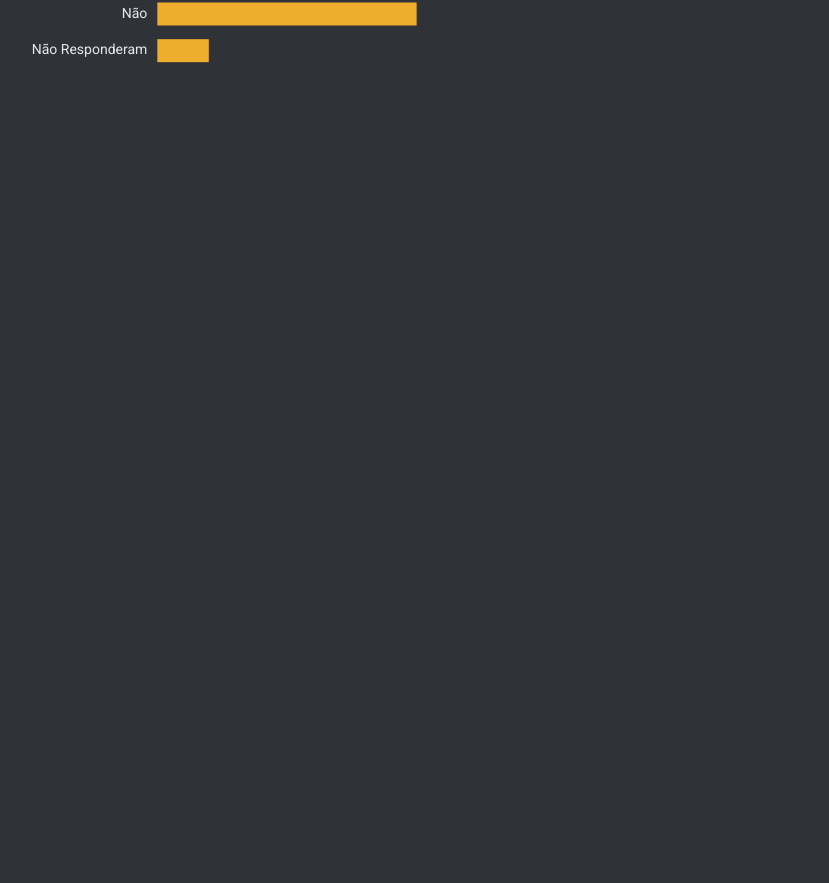
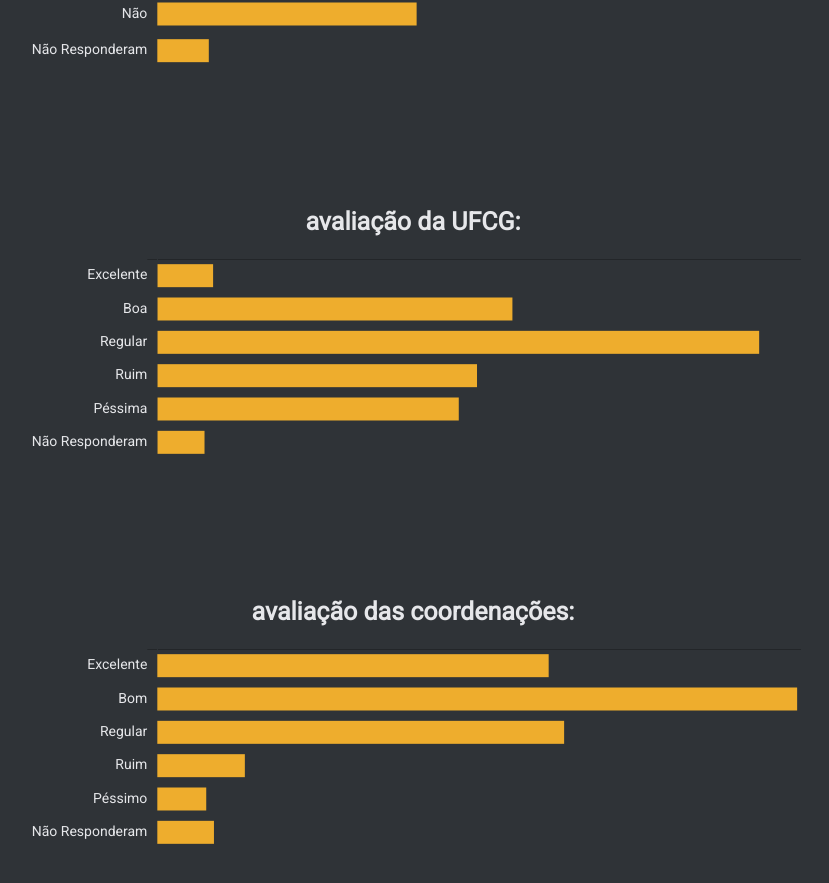
Before and after one commit to YoYolops/raeOP, a React (Create React App) app in the folder web-app/frontend/: page / in a window 1280 px wide. Shown: the part 7916-8799 px from the top of the page, without its empty margins (35-864 px from the left). Before the commit the page ends 8045 px from the top, so only its background shows below. Built offline with nearby package versions, Linux system fonts and the light colour scheme.

Commit message:
finalizando plots gerais

```diff
--- a/web-app/frontend/src/App.js
+++ b/web-app/frontend/src/App.js
@@ -6,6 +6,7 @@ import LandingPage from './components/Pages/LandingPage';
 import Profile from './components/Pages/Perfil';
 import RaeOpinion from './components/Pages/RaeOpinion';
 import TeacherOpinion from './components/Pages/TeacherOpinion';
+import InstitutionOpinion from './components/Pages/InstitutionOpinion'
 
 function App() {
   return (
@@ -14,6 +15,7 @@ function App() {
         <Profile />
         <RaeOpinion />
         <TeacherOpinion />
+        <InstitutionOpinion />
       </DefaultPage>
 
   );
--- /dev/null
+++ b/web-app/frontend/src/components/Pages/InstitutionOpinion/index.js
@@ -0,0 +1,15 @@
+import React from 'react';
+
+import GdezoitoGeral from '../../graphics/InstitutionOpinionGraphics/Gdezoito/GdezoitoGeral';
+import GdezenoveGeral from '../../graphics/InstitutionOpinionGraphics/Gdezenove/GdezenoveGeral';
+
+const InstitutionOpinion = () => {
+    return (
+        <div>
+            <GdezoitoGeral />
+            <GdezenoveGeral />
+        </div>
+    );
+};
+
+export default InstitutionOpinion;
--- /dev/null
+++ b/web-app/frontend/src/components/graphics/InstitutionOpinionGraphics/Gdezenove/GdezenoveGeral.jsx
@@ -0,0 +1,86 @@
+import React from 'react';
+import { HorizontalBar } from 'react-chartjs-2'
+
+/* Como você avalia o desempenho da coordenação do seu curso no atendimento e suporte aos estudantes no RAE? */
+
+const GdezenoveGeral = () => {
+    return (
+        <div className="gContainer" id="g19Geral">
+            <HorizontalBar
+                data={{
+                    labels: [
+                        'Excelente', 'Bom', 'Regular', 'Ruim', 'Péssimo', 'Não Responderam'
+                    ],
+
+                    datasets: [
+                        {
+                            data: [354, 547, 366, 118, 88, 94],
+                            backgroundColor: '#EEAD2D',
+                            barThickness: 'flex',
+                            hoverBackgroundColor: "#b8831c",
+                        },
+                    ],
+                }}
+                height={390}
+                width={100}
+                options={{
+                    maintainAspectRatio: false,
+                    layout: {
+                        padding: 60,
+                    },
+
+                    legend: {
+                        display: false,
+        /*                         labels: {
+                            fontSize: 15,
+                            fontColor: "#e6e7ea",
+                            fontFamily: 'Roboto',
+                        },
+        */
+                    },
+
+                    title: {
+                        display: true,
+                        padding: 20,
+                        text: "avaliação das coordenações:",
+                        fontSize: 25,
+                        fontColor: "#e6e7ea",
+                        fontFamily: 'Roboto',
+                    },
+
+                    scales: {
+                        yAxes:[
+                            {
+                                barPercentage: 1,
+
+                                gridLines: {
+                                    color: "rgba(0, 0, 0, 0)",
+                                },
+
+                                ticks: {
+                                    beginAtZero: true,
+                                    fontSize: 14,
+                                    fontColor: "#e6e7ea",
+                                    fontFamily: 'Roboto',
+                                },
+
+                                barThickness: 23,
+                            },
+                        ],
+
+                        xAxes:[
+                            {
+                                display: false,
+                                gridLines: {
+                                    color: "rgba(0,0,0,0)",
+                                },
+                            }
+                        ],
+                    },
+                }}
+            />
+        </div>
+    );
+};
+
+export default GdezenoveGeral;
--- /dev/null
+++ b/web-app/frontend/src/components/graphics/InstitutionOpinionGraphics/Gdezoito/GdezoitoGeral.jsx
@@ -0,0 +1,86 @@
+import React from 'react';
+import { HorizontalBar } from 'react-chartjs-2'
+
+/* Como você avalia a atuação da UFCG diante da pandemia? */
+
+const GdezoitoGeral= () => {
+    return (
+        <div className="gContainer" id="g18Geral">
+            <HorizontalBar
+                data={{
+                    labels: [
+                        'Excelente', 'Boa', 'Regular', 'Ruim', 'Péssima', 'Não Responderam'
+                    ],
+
+                    datasets: [
+                        {
+                            data: [52, 331, 561, 298, 281, 44],
+                            backgroundColor: '#EEAD2D',
+                            barThickness: 'flex',
+                            hoverBackgroundColor: "#b8831c",
+                        },
+                    ],
+                }}
+                height={390}
+                width={100}
+                options={{
+                    maintainAspectRatio: false,
+                    layout: {
+                        padding: 60,
+                    },
+
+                    legend: {
+                        display: false,
+        /*                         labels: {
+                            fontSize: 15,
+                            fontColor: "#e6e7ea",
+                            fontFamily: 'Roboto',
+                        },
+        */
+                    },
+
+                    title: {
+                        display: true,
+                        padding: 20,
+                        text: "avaliação da UFCG:",
+                        fontSize: 25,
+                        fontColor: "#e6e7ea",
+                        fontFamily: 'Roboto',
+                    },
+
+                    scales: {
+                        yAxes:[
+                            {
+                                barPercentage: 1,
+
+                                gridLines: {
+                                    color: "rgba(0, 0, 0, 0)",
+                                },
+
+                                ticks: {
+                                    beginAtZero: true,
+                                    fontSize: 14,
+                                    fontColor: "#e6e7ea",
+                                    fontFamily: 'Roboto',
+                                },
+
+                                barThickness: 23,
+                            },
+                        ],
+
+                        xAxes:[
+                            {
+                                display: false,
+                                gridLines: {
+                                    color: "rgba(0,0,0,0)",
+                                },
+                            }
+                        ],
+                    },
+                }}
+            />
+        </div>
+    );
+};
+
+export default GdezoitoGeral;
```
